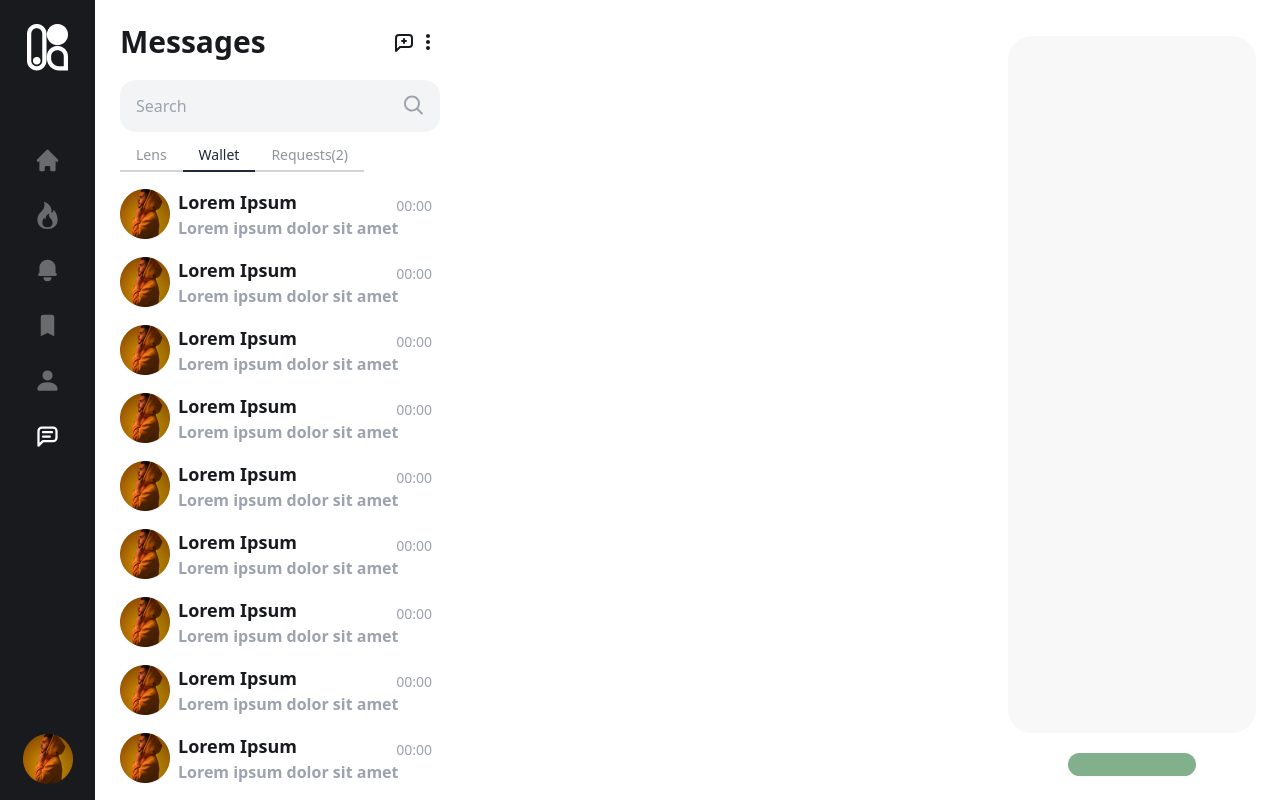
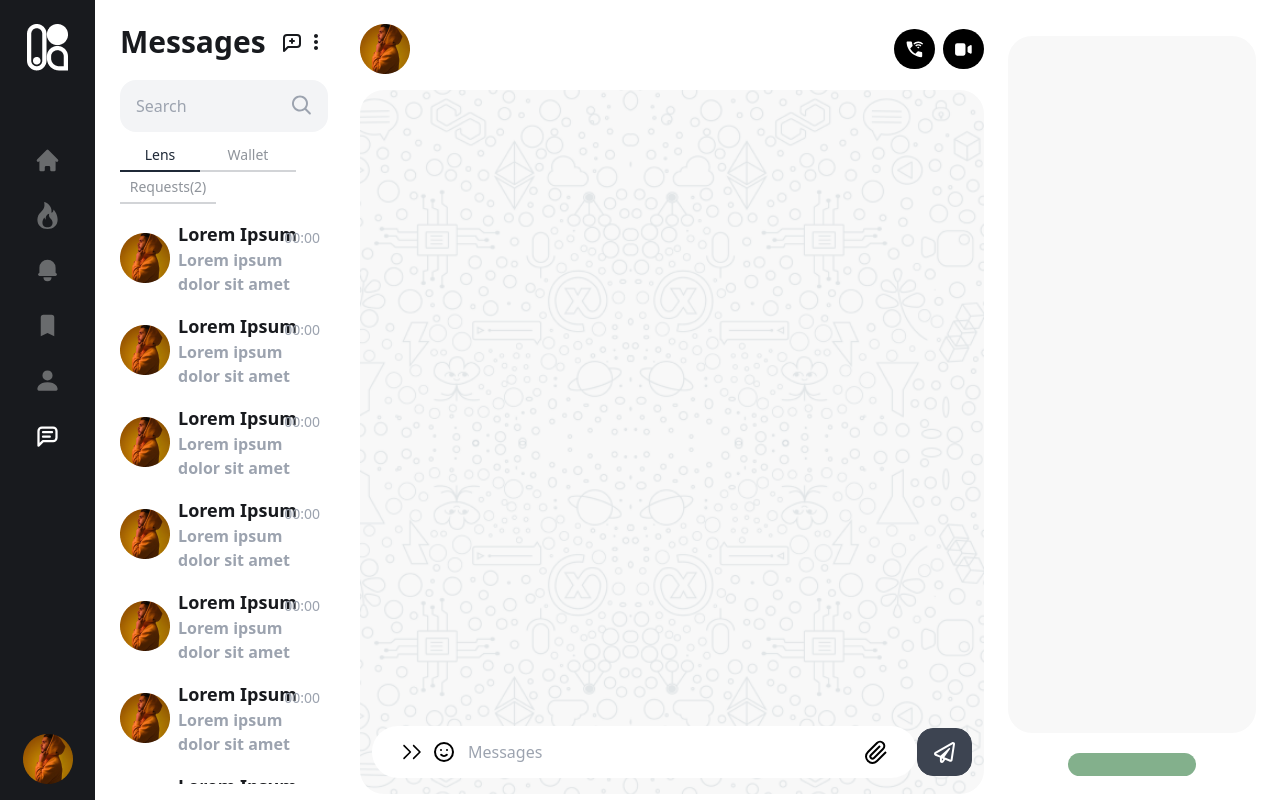
Before and after one commit to ImShivraj/Kyte-hackfs, a Next.js app: page /messages in a window 1280 px wide. Built offline with nearby package versions, Linux system fonts and the light colour scheme.

Commit message:
ui: chat-window layout

```diff
--- a/pages/messages.tsx
+++ b/pages/messages.tsx
@@ -1,3 +1,4 @@
+import ChatWindow from "@/src/components/message/ChatWindow";
 import MessageUser from "@/src/components/message/MessageUser";
 import UserList from "@/src/components/message/UserList";
 import Sidebar from "@/src/components/ui/Sidebar";
@@ -7,7 +8,14 @@ export default function Messages() {
   return (
     <div>
       <Sidebar>
-        <UserList />
+        <div className=" flex justify-start items-start w-full">
+          <div className=" w-4/12 lg:w-3/12">
+            <UserList />
+          </div>
+          <div className="  w-8/12 lg:w-9/12 lg:ml-8">
+            <ChatWindow />
+          </div>
+        </div>
       </Sidebar>
     </div>
   );
--- a/src/components/UI/Sidebar.tsx
+++ b/src/components/UI/Sidebar.tsx
@@ -88,11 +88,10 @@ export default function Sidebar({ children }: { children: ReactNode }) {
           Open drawer
         </label>
         {/* children */}
-        <div className=" w-9/12 m- p-6 max-h-[96vh] h-[96vh]">{children}</div>
-        <div className=" w-3/12 p-6  h-[96vh] my-3 flex flex-col justify-center items-stretch ">
+        <div className=" w-9/12 m- p-6 pr-0">{children}</div>
+        <div className=" w-3/12 p-6 max-h-[96vh] h-[96vh] overflow-auto my-3 flex flex-col justify-center items-stretch ">
           <div className=" h-full bg-lightGray rounded-3xl "></div>
           <div className=" bg-[#83B08C] w-32 h-6 rounded-full mx-auto mt-5 -mb-5"></div>
-          <div></div>
         </div>
       </div>
 
@@ -111,7 +110,7 @@ export default function Sidebar({ children }: { children: ReactNode }) {
           >
             <div
               // href={"/dashboard"}
-              className=" flex items-center justify-center font-semibold"
+              className=" flex items-center justify-center font-semibold cursor-pointer"
             >
               <Image
                 src={logo}
--- /dev/null
+++ b/src/components/message/ChatWindow.tsx
@@ -0,0 +1,57 @@
+import Image from "next/image";
+import { GrAttachment } from "react-icons/gr";
+import { FaRegPaperPlane } from "react-icons/fa";
+import { HiOutlineEmojiHappy, HiVideoCamera } from "react-icons/hi";
+import { RxDoubleArrowRight } from "react-icons/rx";
+import { MdWifiCalling3 } from "react-icons/md";
+import user from "../../assets/user.png";
+
+function ChatWindow() {
+  return (
+    <div className=" ">
+      <div className=" flex w-full justify-between items-center ">
+        <Image src={user} alt="user" />
+        <div className=" flex items-center gap-2">
+          <button className=" bg-black p-2.5 active:scale-95 ease-in-out rounded-full">
+            <MdWifiCalling3 size={"1.3em"} color="white" />
+          </button>
+          <button className=" bg-black p-2.5 active:scale-95 ease-in-out rounded-full">
+            <HiVideoCamera size={"1.3em"} color="white" />
+          </button>
+        </div>
+      </div>
+      <div className="   relative mt-4 chat-wallpaper  max-h-[88vh] h-[88vh] overflow-auto rounded-3xl ">
+        <div className="px-3 absolute flex items-center justify-between bottom-2 mt-5 mb-2  w-full">
+          <RxDoubleArrowRight
+            className=" cursor-pointer absolute top-3.5 left-10 text-gray-400"
+            size={"1.5em"}
+            color="black"
+          />
+          <HiOutlineEmojiHappy
+            className=" cursor-pointer absolute top-3.5 left-[4.5rem] text-gray-400"
+            size={"1.5em"}
+            color="black"
+          />
+          <input
+            placeholder="Messages"
+            className=" bg-white pl-24 py-3.5 p-4 w-11/12 rounded-full outline-none"
+          />
+          <GrAttachment
+            className=" cursor-pointer absolute top-3.5 right-24 text-gray-400"
+            size={"1.5em"}
+            color="black"
+          />
+          <button className=" cursor-pointer  btn rounded-2xl">
+            <FaRegPaperPlane
+              className=" cursor-pointer  text-gray-400"
+              size={"1.5em"}
+              color="white"
+            />
+          </button>
+        </div>
+      </div>
+    </div>
+  );
+}
+
+export default ChatWindow;
--- a/src/components/message/Tabs.tsx
+++ b/src/components/message/Tabs.tsx
@@ -2,9 +2,9 @@ export default function Tabs() {
   return (
     <div className="  mb-3">
       <div className="tabs flex  ">
-        <a className="tab tab-bordered">Lens</a>
-        <a className="tab tab-bordered tab-active">Wallet</a>
-        <a className="tab tab-bordered">Requests&#40;2&#41;</a>
+        <a className="tab tab-bordered tab-active w-20">Lens</a>
+        <a className="tab tab-bordered w-24">Wallet</a>
+        <a className="tab tab-bordered w-24">Requests&#40;2&#41;</a>
       </div>
     </div>
   );
--- a/src/components/message/UserList.tsx
+++ b/src/components/message/UserList.tsx
@@ -6,7 +6,7 @@ import Tabs from "./Tabs";
 
 function UserList() {
   return (
-    <div className=" max-w-xs">
+    <div className=" max-w-xs max-h-[95vh] h-[95vh] overflow-auto scrollbar-hide">
       <div className="flex justify-between items-center">
         <h1 className=" text-3xl font-semibold">Messages</h1>
         <div className=" flex items-center">
@@ -100,6 +100,30 @@ function UserList() {
           time="00:00"
           pfp={"path to pfp"}
         />
+        <MessageUser
+          username="Lorem Ipsum"
+          message=" Lorem ipsum dolor sit amet"
+          time="00:00"
+          pfp={"path to pfp"}
+        />
+        <MessageUser
+          username="Lorem Ipsum"
+          message=" Lorem ipsum dolor sit amet"
+          time="00:00"
+          pfp={"path to pfp"}
+        />
+        <MessageUser
+          username="Lorem Ipsum"
+          message=" Lorem ipsum dolor sit amet"
+          time="00:00"
+          pfp={"path to pfp"}
+        />
+        <MessageUser
+          username="Lorem Ipsum"
+          message=" Lorem ipsum dolor sit amet"
+          time="00:00"
+          pfp={"path to pfp"}
+        />
       </div>
     </div>
   );
--- a/styles/globals.css
+++ b/styles/globals.css
@@ -15,3 +15,22 @@ body {
   color: #181A1E;
   /* height: 100vh; */
 }
+
+.scrollbar-hide::-webkit-scrollbar {
+  display: none;
+}
+
+/* For IE, Edge and Firefox */
+.scrollbar-hide {
+  -ms-overflow-style: none;
+  /* IE and Edge */
+  scrollbar-width: none;
+  /* Firefox */
+}
+
+.chat-wallpaper {
+  background-image: url('../public/chat-wallpaper.png');
+  background-repeat: no-repeat;
+  background-position: center;
+  background-size: cover;
+}
```
Also changed, not shown: public/chat-wallpaper.png (added).
